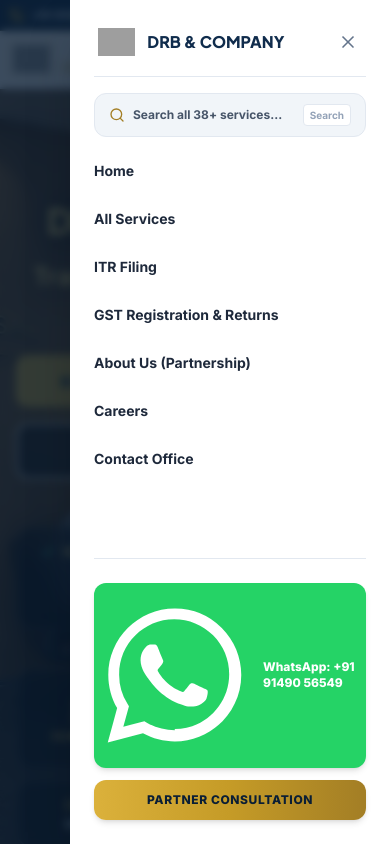
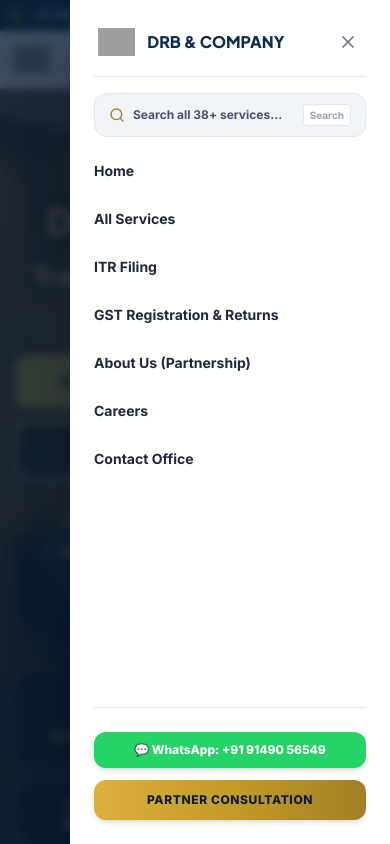
Before and after one commit to 7471ashish/CA-website-final, a React (Vite) app: page / in a window 390 px wide. Both pictures are taken after a click on the button 365 px from the left and 59 px from the top of the page. Shown: the top 844 px of the page. Built offline with nearby package versions, Linux system fonts and the light colour scheme; grey boxes are pictures that could not be loaded.

Commit message:
fix: restore clean compact WhatsApp button in mobile drawer menu

```diff
--- a/src/components/layout/Navbar.jsx
+++ b/src/components/layout/Navbar.jsx
@@ -467,12 +467,9 @@
                 href={siteConfig.whatsappUrl}
                 target="_blank"
                 rel="noopener noreferrer"
-                className="w-full py-3 rounded-xl bg-[#25d366] text-white text-xs font-black flex items-center justify-center gap-2 shadow-md hover:brightness-105 transition-all"
+                className="w-full py-2.5 rounded-xl bg-[#25d366] text-white text-xs font-black flex items-center justify-center gap-2 shadow-md hover:brightness-105 transition-all"
               >
-                <svg className="w-4.5 h-4.5 fill-current" viewBox="0 0 24 24">
-                  <path d="M12.04 2c-5.46 0-9.91 4.45-9.91 9.91 0 1.75.46 3.45 1.32 4.95L2.05 22l5.25-1.38c1.45.79 3.08 1.21 4.74 1.21 5.46 0 9.91-4.45 9.91-9.91 0-2.65-1.03-5.14-2.9-7.01A9.816 9.816 0 0 0 12.04 2zm0 18.15c-1.49 0-2.95-.4-4.23-1.16l-.3-.18-3.14.82.84-3.06-.2-.31a8.17 8.17 0 0 1-1.26-4.46c0-4.52 3.68-8.2 8.2-8.2 2.19 0 4.25.85 5.8 2.4 1.55 1.55 2.4 3.61 2.4 5.8 0 4.52-3.68 8.19-8.11 8.19zm4.49-6.14c-.25-.12-1.47-.72-1.7-.81-.23-.08-.39-.12-.56.12-.17.25-.64.81-.79.98-.14.17-.29.19-.54.06-.25-.12-1.05-.39-2-1.23-.74-.66-1.24-1.47-1.39-1.72-.14-.25-.02-.38.11-.5.11-.11.25-.29.37-.43.12-.14.17-.25.25-.41.08-.17.04-.31-.02-.43s-.56-1.34-.76-1.84c-.2-.48-.41-.42-.56-.43h-.48c-.17 0-.43.06-.66.31-.22.25-.86.84-.86 2.05s.88 2.38 1 2.54c.12.17 1.73 2.64 4.19 3.7.59.25 1.05.4 1.4.52.59.19 1.13.16 1.56.1.48-.07 1.47-.6 1.68-1.18.21-.58.21-1.07.15-1.18-.07-.1-.23-.17-.48-.29z"/>
-                </svg>
-                <span>WhatsApp: {siteConfig.phones[0].display}</span>
+                <span>💬 WhatsApp: {siteConfig.phones[0].display}</span>
               </a>
               <button
                 onClick={() => {
```
